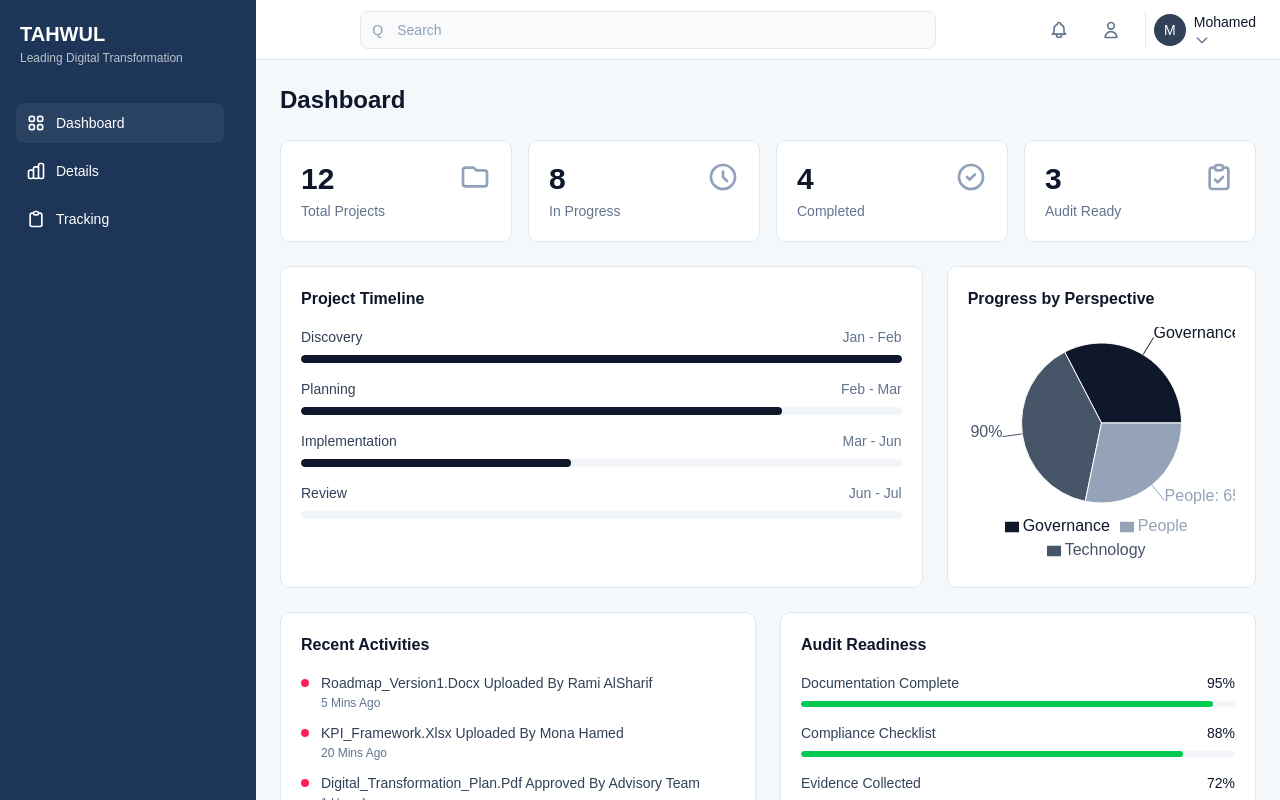
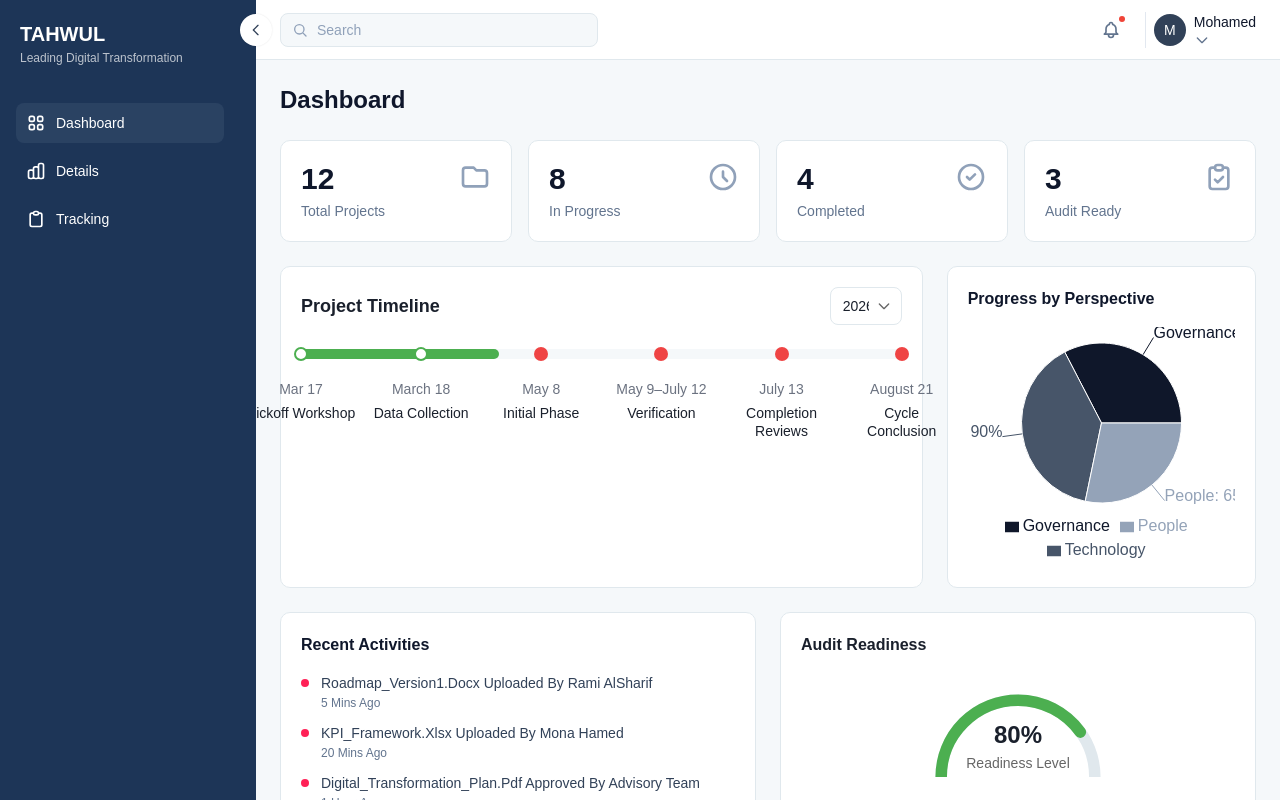
Before and after one commit to waseem-ullah92/-Technical-Assessment, a Next.js app: page /dashboard in a window 1280 px wide. Built offline with nearby package versions, Linux system fonts and the light colour scheme.

Commit message:
changes done

```diff
--- a/src/mock/dashboard.mock.ts
+++ b/src/mock/dashboard.mock.ts
@@ -12,8 +12,70 @@ export const recentActivities = [
 ];
 
 export const projectTimelineData = [
-  { phase: "Discovery", start: "Jan", end: "Feb", progress: 100 },
-  { phase: "Planning", start: "Feb", end: "Mar", progress: 80 },
-  { phase: "Implementation", start: "Mar", end: "Jun", progress: 45 },
-  { phase: "Review", start: "Jun", end: "Jul", progress: 0 },
+  // 2026 timeline – exact content from design
+  {
+    id: 1,
+    year: 2026,
+    phase: "Kickoff Workshop",
+    dateLabel: "Mar 17",
+    status: "completed" as const,
+  },
+  {
+    id: 2,
+    year: 2026,
+    phase: "Data Collection",
+    dateLabel: "March 18",
+    status: "completed" as const,
+  },
+  {
+    id: 3,
+    year: 2026,
+    phase: "Initial Phase",
+    dateLabel: "May 8",
+    status: "current" as const,
+  },
+  {
+    id: 4,
+    year: 2026,
+    phase: "Verification",
+    dateLabel: "May 9-July 12",
+    status: "upcoming" as const,
+  },
+  {
+    id: 5,
+    year: 2026,
+    phase: "Completion Reviews",
+    dateLabel: "July 13",
+    status: "upcoming" as const,
+  },
+  {
+    id: 6,
+    year: 2026,
+    phase: "Cycle Conclusion",
+    dateLabel: "August 21",
+    status: "upcoming" as const,
+  },
+
+  // 2025 (for year filter demo)
+  {
+    id: 7,
+    year: 2025,
+    phase: "Planning",
+    dateLabel: "Jan–Feb",
+    status: "completed" as const,
+  },
+  {
+    id: 8,
+    year: 2025,
+    phase: "Execution",
+    dateLabel: "Mar–Jun",
+    status: "completed" as const,
+  },
+  {
+    id: 9,
+    year: 2025,
+    phase: "Close-out",
+    dateLabel: "Jul–Aug",
+    status: "current" as const,
+  },
 ];
--- a/src/sections/dashboard/audit-readiness/AuditReadiness.tsx
+++ b/src/sections/dashboard/audit-readiness/AuditReadiness.tsx
@@ -2,38 +2,73 @@
 
 import { Card } from "@/shared/ui/card";
 
-const readinessItems = [
-  { label: "Documentation Complete", status: "ready", value: 95 },
-  { label: "Compliance Checklist", status: "ready", value: 88 },
-  { label: "Evidence Collected", status: "in-progress", value: 72 },
-  { label: "Review Pending", status: "pending", value: 45 },
-];
+const readinessPercent = 80;
+const overdueStds = 12;
+const missingEvidence = 5;
 
 export default function AuditReadiness() {
+  // Semi-circle arc: 180° total, 80% = 144° filled
+  const radius = 80;
+  const strokeWidth = 12;
+  const circumference = Math.PI * radius;
+  const filledLength = (readinessPercent / 100) * circumference;
+
   return (
     <Card>
-      <h3 className="font-semibold text-slate-900 mb-4">Audit Readiness</h3>
-      <div className="space-y-4">
-        {readinessItems.map((item) => (
-          <div key={item.label} className="space-y-2">
-            <div className="flex justify-between text-sm">
-              <span className="text-slate-700">{item.label}</span>
-              <span className="font-medium text-slate-900">{item.value}%</span>
-            </div>
-            <div className="h-1.5 bg-slate-100 rounded-full overflow-hidden">
-              <div
-                className={`h-full rounded-full transition-all ${
-                  item.value >= 80
-                    ? "bg-green-500"
-                    : item.value >= 50
-                    ? "bg-amber-500"
-                    : "bg-slate-300"
-                }`}
-                style={{ width: `${item.value}%` }}
-              />
-            </div>
+      <h3 className="font-semibold text-[#1A202C] mb-6">Audit Readiness</h3>
+
+      {/* Semi-circular progress gauge */}
+      <div className="flex flex-col items-center">
+        <div className="relative w-48 h-24">
+          <svg
+            viewBox="0 0 200 100"
+            className="w-full h-full"
+          >
+            {/* Background arc (light grey) */}
+            <path
+              d="M 20 100 A 80 80 0 0 1 180 100"
+              fill="none"
+              stroke="#E0E8ED"
+              strokeWidth={strokeWidth}
+              strokeLinecap="round"
+            />
+            {/* Filled arc (green) */}
+            <path
+              d="M 20 100 A 80 80 0 0 1 180 100"
+              fill="none"
+              stroke="#4CAF50"
+              strokeWidth={strokeWidth}
+              strokeLinecap="round"
+              strokeDasharray={`${filledLength} ${circumference}`}
+              strokeDashoffset={0}
+            />
+          </svg>
+          <div className="absolute inset-0 flex flex-col items-center justify-end pb-1">
+            <span className="text-2xl font-bold text-[#1A202C]">
+              {readinessPercent}%
+            </span>
+            <span className="text-sm text-[#666666] mt-0.5">
+              Readiness Level
+            </span>
           </div>
-        ))}
+        </div>
+      </div>
+
+      {/* Separator */}
+      <div className="my-6 border-t border-[#E0E8ED]" />
+
+      {/* Bottom metrics */}
+      <div className="flex justify-around gap-4">
+        <div className="flex flex-col items-center">
+          <span className="text-xl font-bold text-[#1A202C]">{overdueStds}</span>
+          <span className="text-sm text-[#666666] mt-1">Overdue Stds</span>
+        </div>
+        <div className="flex flex-col items-center">
+          <span className="text-xl font-bold text-[#1A202C]">
+            {missingEvidence}
+          </span>
+          <span className="text-sm text-[#666666] mt-1">Missing Evidence</span>
+        </div>
       </div>
     </Card>
   );
--- a/src/sections/dashboard/project-timeline/ProjectTimeline.tsx
+++ b/src/sections/dashboard/project-timeline/ProjectTimeline.tsx
@@ -1,29 +1,107 @@
 "use client";
 
 import { Card } from "@/shared/ui/card";
-import { projectTimelineData } from "@/mock/dashboard.mock";
+
+interface TimelineEvent {
+  id: string;
+  date: string;
+  label: string;
+  status: "completed" | "upcoming";
+}
 
 export default function ProjectTimeline() {
+  const events: TimelineEvent[] = [
+    { id: "1", date: "Mar 17", label: "Kickoff Workshop", status: "completed" },
+    { id: "2", date: "March 18", label: "Data Collection", status: "completed" },
+    { id: "3", date: "May 8", label: "Initial Phase", status: "upcoming" },
+    { id: "4", date: "May 9–July 12", label: "Verification", status: "upcoming" },
+    { id: "5", date: "July 13", label: "Completion Reviews", status: "upcoming" },
+    { id: "6", date: "August 21", label: "Cycle Conclusion", status: "upcoming" },
+  ];
+
+  const currentYear = new Date().getFullYear();
+  const progressPercent = 33; // Green covers first 2 of 6 markers
+  const getDotLeft = (index: number) =>
+    events.length <= 1 ? 0 : (index / (events.length - 1)) * 100;
+
   return (
-    <Card className="lg:col-span-2">
-      <h3 className="font-semibold text-slate-900 mb-4">Project Timeline</h3>
-      <div className="space-y-4">
-        {projectTimelineData.map((phase, index) => (
-          <div key={phase.phase} className="space-y-2">
-            <div className="flex justify-between text-sm">
-              <span className="font-medium text-slate-700">{phase.phase}</span>
-              <span className="text-slate-500">
-                {phase.start} - {phase.end}
+    <Card className="relative lg:col-span-2">
+      {/* Header */}
+      <div className="flex items-center justify-between mb-6">
+        <h2 className="text-lg font-semibold text-[#1A202C]">
+          Project Timeline
+        </h2>
+
+        <div className="relative">
+          <select className="appearance-none bg-white border border-[#E0E8ED] rounded-lg pl-3 pr-8 py-2 w-[72px] text-sm font-medium text-[#1A202C] cursor-pointer focus:outline-none focus:ring-2 focus:ring-slate-200 focus:border-transparent">
+            <option>{currentYear}</option>
+            <option>{currentYear - 1}</option>
+            <option>{currentYear + 1}</option>
+          </select>
+          <svg
+            className="absolute right-2.5 top-1/2 -translate-y-1/2 w-4 h-4 text-[#666666] pointer-events-none"
+            fill="none"
+            stroke="currentColor"
+            viewBox="0 0 24 24"
+          >
+            <path
+              strokeLinecap="round"
+              strokeLinejoin="round"
+              strokeWidth={2}
+              d="M19 9l-7 7-7-7"
+            />
+          </svg>
+        </div>
+      </div>
+
+      {/* Timeline bar – green then light grey, sharp transition */}
+      <div className="relative h-2.5">
+        <div className="absolute inset-0 bg-[#F5F8FA] rounded-full" />
+        <div
+          className="absolute left-0 top-0 h-full bg-[#4CAF50] rounded-full"
+          style={{ width: `${progressPercent}%` }}
+        />
+
+        {/* Dots on bar – white+green for completed, solid red for upcoming */}
+        {events.map((event, index) => {
+          const left = getDotLeft(index);
+          return (
+            <div
+              key={event.id}
+              className="absolute top-1/2 w-3.5 h-3.5 -translate-x-1/2 -translate-y-1/2 rounded-full z-10"
+              style={{ left: `${left}%` }}
+            >
+              <div
+                className={`w-full h-full rounded-full ${
+                  event.status === "completed"
+                    ? "bg-white border-2 border-[#4CAF50]"
+                    : "bg-[#EF4444]"
+                }`}
+              />
+            </div>
+          );
+        })}
+      </div>
+
+      {/* Labels below – date (light grey) + phase (dark) */}
+      <div className="relative mt-5 min-h-[56px]">
+        {events.map((event, index) => {
+          const left = getDotLeft(index);
+          return (
+            <div
+              key={event.id}
+              className="absolute flex flex-col items-center text-center -translate-x-1/2"
+              style={{ left: `${left}%`, top: 0 }}
+            >
+              <span className="text-sm text-[#6B7280] font-normal whitespace-nowrap">
+                {event.date}
+              </span>
+              <span className="text-sm font-medium text-[#1A202C] mt-1.5 leading-tight">
+                {event.label}
               </span>
             </div>
-            <div className="h-2 bg-slate-100 rounded-full overflow-hidden">
-              <div
-                className="h-full bg-slate-900 rounded-full transition-all duration-500"
-                style={{ width: `${phase.progress}%` }}
-              />
-            </div>
-          </div>
-        ))}
+          );
+        })}
       </div>
     </Card>
   );
--- a/src/sections/layout/main-layout/MainLayout.tsx
+++ b/src/sections/layout/main-layout/MainLayout.tsx
@@ -1,10 +1,18 @@
+"use client";
+
+import { useState } from "react";
 import { Sidebar } from "../sidebar";
 import { Topbar } from "../topbar";
 
 export default function MainLayout({ children }: { children: React.ReactNode }) {
+  const [sidebarCollapsed, setSidebarCollapsed] = useState(false);
+
   return (
     <div className="flex h-screen">
-      <Sidebar />
+      <Sidebar
+        collapsed={sidebarCollapsed}
+        onToggle={() => setSidebarCollapsed((prev) => !prev)}
+      />
       <div className="flex-1 flex flex-col">
         <Topbar />
         <main className="p-6 overflow-auto">{children}</main>
--- a/src/sections/layout/sidebar/Sidebar.tsx
+++ b/src/sections/layout/sidebar/Sidebar.tsx
@@ -3,6 +3,11 @@
 import Link from "next/link";
 import { usePathname } from "next/navigation";
 import { cn } from "@/shared/lib/cn";
+
+type SidebarProps = {
+  collapsed?: boolean;
+  onToggle?: () => void;
+};
 
 const navItems = [
   { label: "Dashboard", path: "/dashboard", icon: "dashboard" },
@@ -31,17 +36,43 @@ const iconMap: Record<string, React.ReactNode> = {
   ),
 };
 
-export default function Sidebar() {
+const ChevronLeftIcon = () => (
+  <svg className="w-4 h-4" fill="none" stroke="currentColor" viewBox="0 0 24 24">
+    <path strokeLinecap="round" strokeLinejoin="round" strokeWidth={2} d="M15 19l-7-7 7-7" />
+  </svg>
+);
+
+const ChevronRightIcon = () => (
+  <svg className="w-4 h-4" fill="none" stroke="currentColor" viewBox="0 0 24 24">
+    <path strokeLinecap="round" strokeLinejoin="round" strokeWidth={2} d="M9 5l7 7-7 7" />
+  </svg>
+);
+
+export default function Sidebar({ collapsed = false, onToggle }: SidebarProps) {
   const pathname = usePathname();
 
   return (
-    <aside className="w-64 flex-shrink-0 bg-[#1D3557] text-white flex flex-col min-w-0">
-      <div className="p-5 border-b border-[#1D3557]">
-        <h2 className="text-xl font-bold">TAHWUL</h2>
-        <p className="text-xs text-white/70 mt-0.5">Leading Digital Transformation</p>
+    <aside
+      className={cn(
+        "relative flex-shrink-0 bg-[#1D3557] text-white flex flex-col min-w-0 transition-[width] duration-200 ease-in-out",
+        collapsed ? "w-16" : "w-64"
+      )}
+    >
+      <div className={cn("p-5 border-b border-[#1D3557]", collapsed && "px-3 py-4")}>
+        {!collapsed && (
+          <>
+            <h2 className="text-xl font-bold">TAHWUL</h2>
+            <p className="text-xs text-white/70 mt-0.5">Leading Digital Transformation</p>
+          </>
+        )}
+        {collapsed && (
+          <div className="w-8 h-8 flex items-center justify-center">
+            <span className="text-lg font-bold">T</span>
+          </div>
+        )}
       </div>
 
-      <nav className="flex-1 p-4 space-y-2">
+      <nav className={cn("flex-1 p-4 space-y-2", collapsed && "px-2")}>
         {navItems.map((item) => {
           const isActive =
             pathname === item.path ||
@@ -51,18 +82,34 @@ export default function Sidebar() {
               key={item.path + item.label}
               href={item.path}
               className={cn(
-                "flex items-center gap-[10px] px-[10px] h-10 w-[208px] rounded-[8px] text-white text-[14px] leading-4 font-medium capitalize",
+                "flex items-center gap-[10px] h-10 rounded-[8px] text-white text-[14px] leading-4 font-medium capitalize",
+                collapsed ? "justify-center px-0 w-10" : "px-[10px] w-[208px]",
                 isActive
                   ? "bg-[#98AEC01A]"
                   : "bg-transparent hover:bg-[#98AEC01A]"
               )}
+              title={collapsed ? item.label : undefined}
             >
               {iconMap[item.icon]}
-              <span className="align-middle">{item.label}</span>
+              {!collapsed && <span className="align-middle">{item.label}</span>}
             </Link>
           );
         })}
       </nav>
+
+      <button
+        type="button"
+        onClick={onToggle}
+        aria-label={collapsed ? "Expand sidebar" : "Collapse sidebar"}
+        className="absolute w-8 h-8 rounded-full bg-white flex items-center justify-center p-2 gap-2.5 text-slate-700 hover:bg-slate-50 transition-colors z-10"
+        style={{
+          top: 14,
+          left: collapsed ? 16 : 240,
+          boxShadow: "0px 0px 2px 0px #0000001A",
+        }}
+      >
+        {collapsed ? <ChevronRightIcon /> : <ChevronLeftIcon />}
+      </button>
     </aside>
   );
 }
--- a/src/sections/layout/topbar/Topbar.tsx
+++ b/src/sections/layout/topbar/Topbar.tsx
@@ -3,38 +3,45 @@
 export default function Topbar() {
   return (
     <header className="h-[60px] flex-shrink-0 bg-white border-b border-[#E0E8ED] flex items-center px-6 justify-between">
-      <div className="flex-1 max-w-xl mx-auto">
-        <div className="relative">
-          <span className="absolute left-3 top-1/2 -translate-y-1/2 text-slate-400 text-sm">
-            Q
+      {/* Search box – aligned left, Figma sizing */}
+      <div className="w-[318px] h-[34px]">
+        <div className="relative w-full h-full">
+          <span className="absolute left-3 top-1/2 -translate-y-1/2 text-slate-400">
+            <svg
+              className="w-4 h-4"
+              fill="none"
+              stroke="currentColor"
+              viewBox="0 0 24 24"
+            >
+              <path
+                strokeLinecap="round"
+                strokeLinejoin="round"
+                strokeWidth={2}
+                d="M21 21l-4.35-4.35M11 18a7 7 0 100-14 7 7 0 000 14z"
+              />
+            </svg>
           </span>
           <input
             type="search"
-            placeholder=" Search"
-            className="w-full pl-8 pr-4 py-2 bg-slate-50 border border-slate-200 rounded-lg text-sm placeholder-slate-400 focus:outline-none focus:ring-2 focus:ring-slate-200 focus:border-transparent"
+            placeholder="Search"
+            className="w-full h-full pl-9 pr-4 bg-[#F5F8FA] border border-[#E0E8ED] rounded-[8px] text-sm placeholder-slate-400 focus:outline-none focus:ring-2 focus:ring-slate-200 focus:border-transparent"
           />
         </div>
       </div>
 
-      <div className="flex items-center gap-4 ml-6">
+      <div className="flex items-center gap-4">
         <button
           type="button"
-          className="p-2 text-slate-500 hover:text-slate-700 hover:bg-slate-100 rounded-lg transition-colors"
+          className="p-2 text-slate-500 hover:text-slate-700 hover:bg-slate-100 rounded-lg transition-colors relative"
           aria-label="Notifications"
         >
           <svg className="w-5 h-5" fill="none" stroke="currentColor" viewBox="0 0 24 24">
             <path strokeLinecap="round" strokeLinejoin="round" strokeWidth={2} d="M15 17h5l-1.405-1.405A2.032 2.032 0 0118 14.158V11a6.002 6.002 0 00-4-5.659V5a2 2 0 10-4 0v.341C7.67 6.165 6 8.388 6 11v3.159c0 .538-.214 1.055-.595 1.436L4 17h5m6 0v1a3 3 0 11-6 0v-1m6 0H9" />
           </svg>
+          {/* Red dot indicator to match Figma */}
+          <span className="absolute top-1 right-1 w-1.5 h-1.5 rounded-full bg-[#F04438]" />
         </button>
-        <button
-          type="button"
-          className="p-2 text-slate-500 hover:text-slate-700 hover:bg-slate-100 rounded-lg transition-colors"
-          aria-label="Settings"
-        >
-          <svg className="w-5 h-5" fill="none" stroke="currentColor" viewBox="0 0 24 24">
-            <path strokeLinecap="round" strokeLinejoin="round" strokeWidth={2} d="M16 7a4 4 0 11-8 0 4 4 0 018 0zM12 14a7 7 0 00-7 7h14a7 7 0 00-7-7z" />
-          </svg>
-        </button>
+
         <div className="flex items-center gap-2 pl-2 border-l border-slate-200">
           <div className="w-8 h-8 rounded-full bg-slate-700 flex items-center justify-center text-white text-sm font-medium">
             M
```
Also changed, not shown: src/sections/dashboard/project-timeline/useProjectTimeline.tsx (added, +46 -0 lines).
